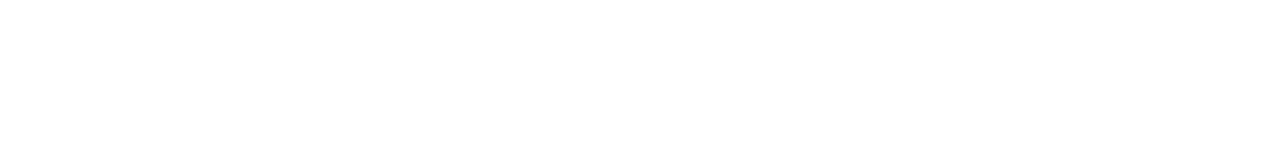
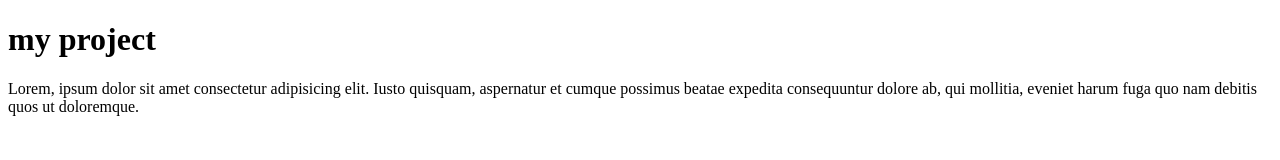
Before and after one commit to vivcyber/gittest, a plain HTML site: page index.html in a window 1280 px wide. Drawn offline with Linux system fonts and the light colour scheme.

Commit message:
add index.html

```diff
--- a/index.html
+++ b/index.html
@@ -7,6 +7,11 @@
     <title>Document</title>
 </head>
 <body>
+    <h1>my project</h1>
+
+    <p>
+        Lorem, ipsum dolor sit amet consectetur adipisicing elit. Iusto quisquam, aspernatur et cumque possimus beatae expedita consequuntur dolore ab, qui mollitia, eveniet harum fuga quo nam debitis quos ut doloremque.
+    </p>
 
 </body>
 </html>
```
